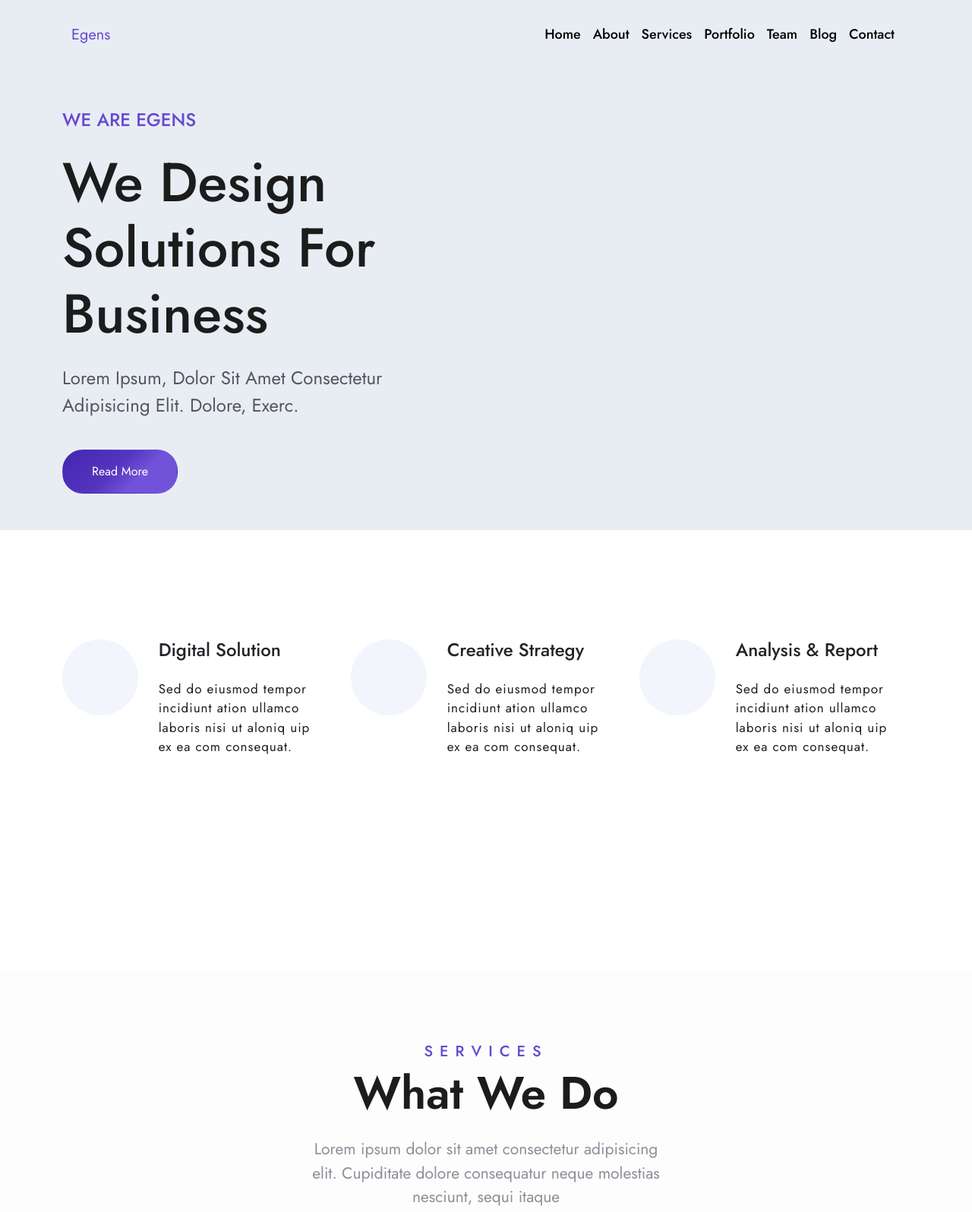
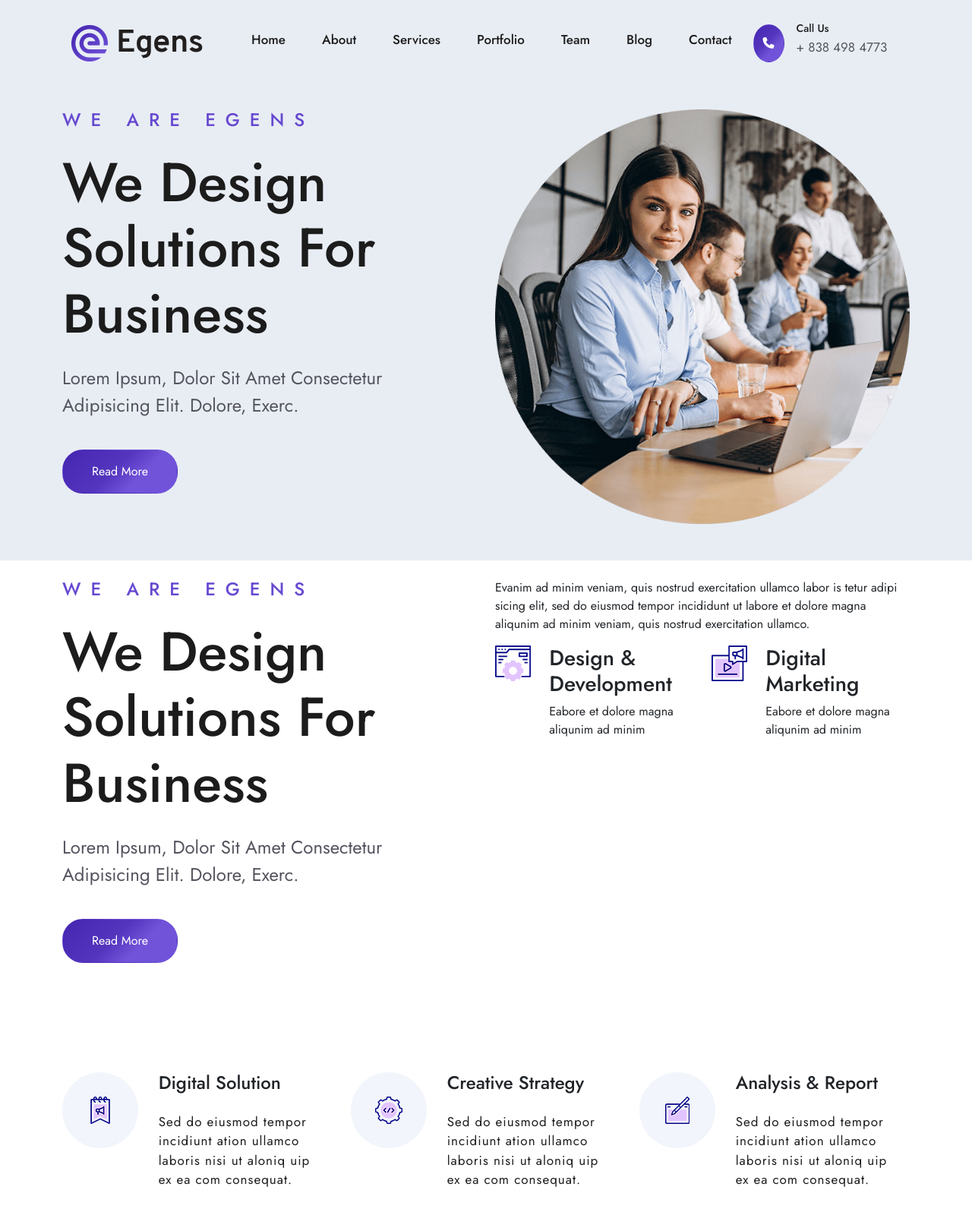
Before and after one commit to khawla-Moh/Egens-, a plain HTML site: page index.html in a window 1280 px wide. Shown: the top 1596 px of the page at 76% size. Drawn offline with nearby package versions, Linux system fonts and the light colour scheme; files that its build step writes are made by us from their sources.

Commit message:
add about section

```diff
--- a/assest/css/style.css
+++ b/assest/css/style.css
@@ -5,6 +5,7 @@
   --clr-theme-color-2: #4526b1;
   --clr-theme-color-3: #5435be;
   --pargraph-color: #54545f;
+  --text-color:#1c1c1c;
 }
 body {
   font-family: "Jost", sans-serif;
@@ -26,9 +27,9 @@ body {
   color: var(--secondary-color);
 }
 .navbar .navbar-nav .nav-link {
-  font-size: 18px;
+  font-size: 17px;
   font-weight: 500;
-  color: black;
+  color: var(--text-color);
 }
 .navbar .navbar-nav .nav-item:hover .nav-link {
   color: var(--secondary-color);
@@ -37,8 +38,15 @@ body {
 .navbar-toggler-icon {
   background-image: url(../images/toggler.png);
 }
+.navbar-nav .nav-item{
+  padding:1em ;
+  font-weight: 500;
+  color: var(--text-color);
+}
+/* End Nav */
 
-/* End Nav */
+
+
 /* Start section */
 .main-subtitle {
   color: var(--secondary-color);
@@ -54,6 +62,16 @@ body {
   font-weight: 400;
   color: var(--pargraph-color);
 }
+
+.main-btn1{
+  background: linear-gradient(
+    135deg,
+    var(--clr-theme-color-2) 0%,
+    var(--clr-theme-color-3) 45%,
+    var(--clr-theme-color) 66%
+  );
+  padding: 12px;
+}
 .main-btn {
   background: linear-gradient(
     135deg,
@@ -61,11 +79,18 @@ body {
     var(--clr-theme-color-3) 45%,
     var(--clr-theme-color) 66%
   );
+
   padding: 16px 38px;
   border-radius: 27px;
   color: #fff;
 }
+a.main-btn:hover{
+  color:#fff;
+}
 /* End section */
+
+
+
 /* Start sloution section */
 
 .feature-icon {
--- a/index.html
+++ b/index.html
@@ -10,9 +10,9 @@
       href="https://fonts.googleapis.com/css2?family=Jost:ital,wght@0,100;0,200;0,300;0,400;0,500;0,600;1,100;1,200;1,300;1,500;1,600;1,900&display=swap"
       rel="stylesheet"
     />
-    <link rel="stylesheet" href="css/bootstrap.css" />
-    <link rel="stylesheet" href="css/bootstrap.min.css" />
-    <link rel="stylesheet" href="css/style.css" />
+    <link rel="stylesheet" href="assest/css/bootstrap.css" />
+    <link rel="stylesheet" href="assest/css/bootstrap.min.css" />
+    <link rel="stylesheet" href="assest/css/style.css" />
 
     <link
       rel="stylesheet"
@@ -25,11 +25,18 @@
   <body>
     <!-- start nav section -->
 
-    <div id="myNav" class="fixed-top background-nav">
-      <div class="container py-3">
-        <nav class="navbar navbar-expand-lg">
+    <div id="myNav" class="fixed-top background-nav ">
+      <div class="container mt-2">
+        <nav class="navbar navbar-expand-lg ">
           <div class="container-fluid">
-            <a class="navbar-brand" href="#">Egens</a>
+            <div class="p-0 m-0  me-4 " >
+              <a class="navbar-brand" href="#">
+                <img src="assest/images/logo.png"
+                    alt="logo"
+                    >
+                </a>
+            </div>
+
             <button
               class="navbar-toggler"
               type="button"
@@ -41,8 +48,8 @@
             >
               <span class="navbar-toggler-icon"></span>
             </button>
-            <div class="collapse navbar-collapse" id="navbarNavAltMarkup">
-              <ul class="navbar-nav ms-auto mb-2 mb-lg-0">
+            <div class="collapse navbar-collapse  " id="navbarNavAltMarkup" ">
+              <ul class="navbar-nav  text-capitalize " >
                 <li class="nav-item">
                   <a class="nav-link active" aria-current="page" href="#"
                     >Home</a
@@ -54,7 +61,7 @@
                 <li class="nav-item">
                   <a class="nav-link" href="#">Services </a>
                 </li>
-                <li class="nav-item">
+                <li class="nav-item  ">
                   <a class="nav-link" href="#">Portfolio</a>
                 </li>
                 <li class="nav-item">
@@ -63,9 +70,22 @@
                 <li class="nav-item">
                   <a class="nav-link" href="#">Blog</a>
                 </li>
+
                 <li class="nav-item">
                   <a class="nav-link" href="#">Contact</a>
                 </li>
+                <li class="nav-item px-1  ">
+                  <span class="btn rounded-circle main-btn1" ><i class="fa-solid fa-phone" style="color: #ffffff; font-size: 15px;"></i></span>
+                </li>
+                <li class="nav-item p-0">
+                  <a class="nav-link ms-1" href="#"> <span style="font-size: 14px;">call us</span>  <br><span class="ms-0 " style="color: #54545f; font-weight: 400;">+ 838 498 4773</span> </a>
+                </li>
+
+
+
+
+
+
               </ul>
             </div>
           </div>
@@ -74,6 +94,7 @@
     </div>
     <!-- end section -->
 
+
     <!-- start section -->
 
     <section class="mainbackground">
@@ -81,18 +102,18 @@
         <div class="container py-5">
           <div class="row">
             <div class="col-lg-6 col-md-8 text-capitalize">
-              <h4 class="main-subtitle text-uppercase">We Are Egens</h4>
-              <h1 class="main-title py-3">we design solutions for business</h1>
+              <h4 class="main-subtitle text-uppercase tracking-wide" style="letter-spacing: 13px;">We Are Egens</h4>
+              <h1 class="main-title py-3 ls-2 ">we design solutions for business</h1>
               <p class="main-pargraph pe-3 pb-4">
                 Lorem ipsum, dolor sit amet consectetur adipisicing elit.
                 Dolore, exerc.
               </p>
-              <a href="#" class="btn main-btn">read more</a>
+              <a href="#" class="btn main-btn ">read more</a>
             </div>
             <div class="col-lg-6">
               <img
                 class="img-fluid main-image"
-                src="images/img1.png"
+                src="assest/images/img1.png"
                 alt=""
                 srcset=""
               />
@@ -102,6 +123,53 @@
       </div>
     </section>
     <!--end section -->
+
+
+    <!-- start about section -->
+    <section>
+      <div class="container pt-4">
+        <div class="row">
+          <div class="col-lg-6 col-md-8 text-capitalize">
+            <h4 class="main-subtitle text-uppercase tracking-wide" style="letter-spacing: 13px;">We Are Egens</h4>
+            <h1 class="main-title py-3 ls-2 ">we design solutions for business</h1>
+            <p class="main-pargraph pe-3 pb-4">
+              Lorem ipsum, dolor sit amet consectetur adipisicing elit.
+              Dolore, exerc.
+            </p>
+            <a href="#" class="btn main-btn ">read more</a>
+          </div>
+          <div class="col-lg-6  col-md-8">
+            <p>Evanim ad minim veniam, quis nostrud exercitation ullamco labor is tetur adipi sicing elit, sed do eiusmod tempor incididunt ut labore et dolore magna aliqunim ad minim veniam, quis nostrud exercitation ullamco.</p>
+
+
+            <div class="row ">
+             <div class="col-lg-6">
+              <div class="row ">
+                <div class="col-lg-3">
+                  <img src="assest/images/icon-4.png"  class="img-fluid" alt="icon">
+                </div>
+                <div class="col-lg-9">
+                  <h3>Design & Development</h3>
+                  <p>Eabore et dolore magna aliqunim ad minim</p>
+                </div>
+              </div>
+            </div>
+             <div class="col-lg-6">
+              <div class="row">
+                <div class="col-lg-3">
+                  <img src="assest/images/icon-3.png" class="img-fluid" alt="icon">
+                </div>
+                <div class="col-lg-9">
+                  <h3>Digital Marketing</h3>
+                  <p>Eabore et dolore magna aliqunim ad minim</p>
+                </div>
+              </div>
+            </div>
+          </div>
+        </div>
+      </div>
+    </section>
+    <!-- end about section -->
 
     <!-- start sloution section -->
 
@@ -114,7 +182,7 @@
                 <div
                   class="d-flex justify-content-center align-items-center feature-icon"
                 >
-                  <img src="images/icon-14.png" alt="" srcset="" />
+                  <img src="assest/images/icon-14.png" alt="" srcset="" />
                 </div>
               </div>
               <div class="col-8">
@@ -133,7 +201,7 @@
                 <div
                   class="d-flex justify-content-center align-items-center feature-icon"
                 >
-                  <img src="images/icon-15.png" alt="" srcset="" />
+                  <img src="assest/images/icon-15.png" alt="" srcset="" />
                 </div>
               </div>
               <div class="col-8">
@@ -152,7 +220,7 @@
                 <div
                   class="d-flex justify-content-center align-items-center feature-icon"
                 >
-                  <img src="images/icon-16.png" alt="" srcset="" />
+                  <img src="assest/images/icon-16.png" alt="" srcset="" />
                 </div>
               </div>
               <div class="col-8">
@@ -174,12 +242,12 @@
       <div class="row">
         <div class="col-lg-8 col-md-8">
           <div>
-            <img class="img-fluid img1" src="images/about-3-1.png" alt="" />
+            <img class="img-fluid img1" src="assest/images/about-3-1.png" alt="" />
           </div>
         </div>
         <div class="col-lg-4 col-md-4">
           <div>
-            <img class="img-fluid img2" src="images/about-3-2.png" alt="" />
+            <img class="img-fluid img2" src="assest/images/about-3-2.png" alt="" />
           </div>
         </div>
       </div>
@@ -207,7 +275,7 @@
             <div class="mycard p-5">
               <div class="row my-4">
                 <div class="col-4">
-                  <img src="images/icon-17.png" alt="" srcset="" />
+                  <img src="assest/images/icon-17.png" alt="" srcset="" />
                 </div>
                 <div class="col-4"><h4>Digital Marketing</h4></div>
               </div>
@@ -226,7 +294,7 @@
             <div class="mycard p-5">
               <div class="row my-4">
                 <div class="col-4">
-                  <img src="images/icon-17.png" alt="" srcset="" />
+                  <img src="assest/images/icon-17.png" alt="" srcset="" />
                 </div>
                 <div class="col-4"><h4>Website Development</h4></div>
               </div>
@@ -245,7 +313,7 @@
             <div class="mycard p-5">
               <div class="row my-4">
                 <div class="col-4">
-                  <img src="images/icon-18.png" alt="" srcset="" />
+                  <img src="assest/images/icon-18.png" alt="" srcset="" />
                 </div>
                 <div class="col-4"><h4>Search Engine Optimization</h4></div>
               </div>
@@ -264,7 +332,7 @@
             <div class="mycard p-5">
               <div class="row my-4">
                 <div class="col-4">
-                  <img src="images/icon-19.png" alt="" srcset="" />
+                  <img src="assest/images/icon-19.png" alt="" srcset="" />
                 </div>
                 <div class="col-4"><h4>Cloud Hosting</h4></div>
               </div>
@@ -283,7 +351,7 @@
             <div class="mycard p-5">
               <div class="row my-4">
                 <div class="col-4">
-                  <img src="images/icon-20.png" alt="" srcset="" />
+                  <img src="assest/images/icon-20.png" alt="" srcset="" />
                 </div>
                 <div class="col-4"><h4>Search Engine Optimization</h4></div>
               </div>
@@ -302,7 +370,7 @@
             <div class="mycard p-5">
               <div class="row my-4">
                 <div class="col-4">
-                  <img src="images/icon-21.png" alt="" srcset="" />
+                  <img src="assest/images/icon-21.png" alt="" srcset="" />
                 </div>
                 <div class="col-4"><h4>Digital Marketing</h4></div>
               </div>
@@ -320,8 +388,8 @@
       </div>
     </section>
     <!-- end services section -->
-    <script src="js/bootstrap.js"></script>
-    <script src="js/bootstrap.min.js"></script>
+    <script src="assest/js/bootstrap.js"></script>
+    <script src="assest/js/bootstrap.min.js"></script>
     <script
       src="https://code.jquery.com/jquery-3.7.1.js"
       integrity="sha256-eKhayi8LEQwp4NKxN+CfCh+3qOVUtJn3QNZ0TciWLP4="
```
Also changed, not shown: assest/images/icon-3.png (added), assest/images/icon-4.png (added), assest/images/logo.png (added).
